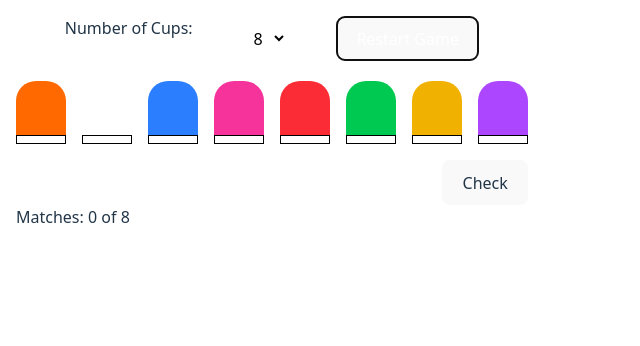
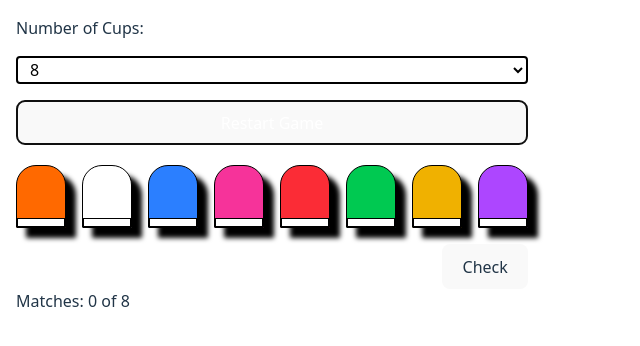
Before and after one commit to davideastmond/cup-match, a React (Vite) app: page / in a window 1280 px wide. Both pictures are taken after a click on the button "Restart Game". Shown: the top 346 px of the page, without its empty margins (0-640 px from the left). Built offline with nearby package versions, Linux system fonts and the light colour scheme.

Commit message:
style: enhance cup component styling and update form layout in Stage component

```diff
--- a/src/components/cup/style.css
+++ b/src/components/cup/style.css
@@ -4,6 +4,9 @@
   border-radius: 20px;
   border-bottom-left-radius: 1px;
   border-bottom-right-radius: 1px;
+  border-color: black;
+  border-width: 1.5px;
+  box-shadow: 10px 10px 5px black;
 }
 
 @media (min-width: 600px) {
--- a/src/components/stage/Stage.tsx
+++ b/src/components/stage/Stage.tsx
@@ -66,11 +66,14 @@ export default function Stage() {
   return (
     <div>
       <div>
-        <form className="mb-4 flex justify-evenly" onSubmit={handleRestartGame}>
+        <form
+          className="mb-4 flex justify-evenly flex-col gap-y-4"
+          onSubmit={handleRestartGame}
+        >
           <label htmlFor="cupCount">Number of Cups: </label>
           <select
             name="cupCount"
-            className="bg-white text-black pl-2 pr-2 rounded"
+            className="bg-white text-black pl-2 pr-2 rounded border-2"
             id="cupCount"
           >
             <option value="4">4</option>
```
